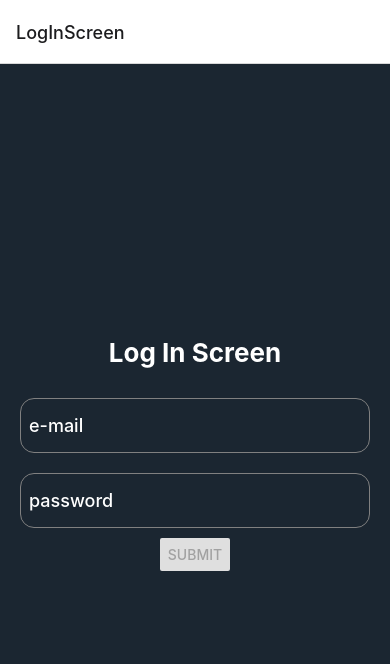
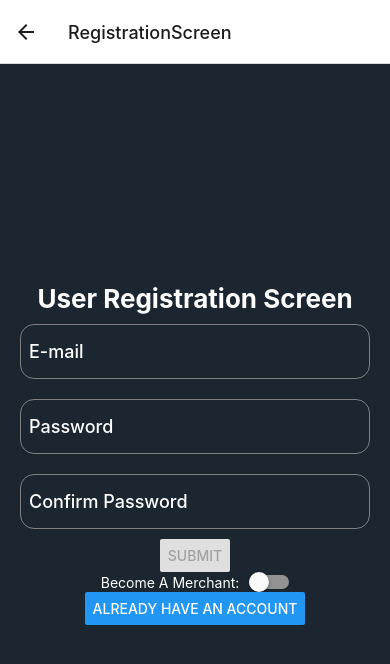
Before and after one commit to kidmpukane/mk-001, a React Native app: screen /RegistrationScreen in a window 390 px wide. Shown: the top 664 px of the page. Built offline with nearby package versions, Linux system fonts and the light colour scheme.

Commit message:
registration form pre backend integration

```diff
--- a/src/navigation/AuthenticationStack.js
+++ b/src/navigation/AuthenticationStack.js
@@ -9,7 +9,7 @@ const AuthenticationStack = () => {
   return (
     <Stack.Navigator>
       <Stack.Screen name="LogInScreen" component={LogInScreen} />
-      {/* <Stack.Screen name="RegistrationScreen" component={RegistrationScreen} /> */}
+      <Stack.Screen name="RegistrationScreen" component={RegistrationScreen} />
     </Stack.Navigator>
   );
 };
--- a/src/pages/LogInScreen.js
+++ b/src/pages/LogInScreen.js
@@ -1,5 +1,6 @@
 import React, { useContext } from "react";
 import { AuthenticationContext } from "../authProviders/AuthenticationContext";
+import { useNavigation } from "@react-navigation/native";
 import {
   SafeAreaView,
   StyleSheet,
@@ -25,6 +26,7 @@ const logInValidationSchema = Yup.object().shape({
 
 const LogInScreen = (props) => {
   const { authInfo, updateAuthInfo } = useContext(AuthenticationContext);
+  const navigation = useNavigation();
 
   return (
     <Formik
@@ -116,6 +118,10 @@ const LogInScreen = (props) => {
             title="Submit"
             disabled={!values.email || !values.password}
           />
+          <Button
+            onPress={() => navigation.navigate("RegistrationScreen")}
+            title="Don't Have An Account YET?"
+          />
         </View>
       )}
     </Formik>
--- a/src/pages/RegistrationScreen.js
+++ b/src/pages/RegistrationScreen.js
@@ -1,4 +1,5 @@
-import React from "react";
+import React, { useContext } from "react";
+import axios from "axios";
 import {
   SafeAreaView,
   StyleSheet,
@@ -7,23 +8,14 @@ import {
   TextInput,
   StatusBar,
   Button,
+  Switch,
 } from "react-native";
 import { Formik } from "formik";
 import * as Yup from "yup";
+import { useNavigation } from "@react-navigation/native";
+import { AuthenticationContext } from "../authProviders/AuthenticationContext";
 
 const signUpValidationSchema = Yup.object().shape({
-  user_name: Yup.string()
-    .min(3, "User Name must between 5 to 25 characters")
-    .max(25, "User Name must between 5 to 25 characters")
-    .required("Required"),
-  first_name: Yup.string()
-    .min(1, "First Name Must be 3 to 35 characters")
-    .max(35, "First Name Must be 3 to 35 characters")
-    .required("Required"),
-  last_name: Yup.string()
-    .min(1, "First Name Must be 3 to 35 characters")
-    .max(35, "First Name Must be 3 to 35 characters")
-    .required("Required"),
   email: Yup.string().email("Invalid email address").required("Required"),
   password: Yup.string()
     .min(8, "Password must be between 8 to 25 characters")
@@ -32,31 +24,62 @@ const signUpValidationSchema = Yup.object().shape({
     .matches(/[a-z]+/, "One lowercase character")
     .matches(/[A-Z]+/, "One uppercase character")
     .matches(/\d+/, "One number"),
-  password2: Yup.string()
+  re_password: Yup.string()
     .max(25, "Must be 25 characters or less")
     .required("Required")
     .oneOf([Yup.ref("password"), null], "Passwords must match"),
+  is_merchant: Yup.boolean().required("Required"),
 });
 
-const RegistrationScreen = (props) => (
+const RegistrationScreen = (props) => {
+  const navigation = useNavigation();
+  const { authInfo, updateAuthInfo } = useContext(AuthenticationContext);
+  return (
     <Formik
       validationSchema={signUpValidationSchema}
       initialValues={{
         email: "",
-      user_name: "",
-      first_name: "",
-      last_name: "",
         password: "",
-      password2: "",
+        re_password: "",
+        is_merchant: false,
       }}
-    onSubmit={(values) => {
-      fetch("http://4bf6-102-66-102-171.eu.ngrok.io/api/user/registration/", {
-        method: "POST",
+      onSubmit={async (values) => {
+        try {
+          // Fetch CSRF token from the dedicated endpoint
+          const csrfResponse = await axios.get(
+            "http://10.0.2.2:8000/accounts/csrf_cookie"
+          );
+
+          // Uncomment the following line when you have a working API endpoint
+          console.log("CSRF token:", csrfResponse.data.csrf_token);
+
+          // Make the login request with the CSRF token in the headers
+          const registrationResponse = await axios.post(
+            "http://10.0.2.2:8000/accounts/login",
+            values,
+            {
               headers: {
-          "Content-Type": "application/json",
+                "X-CSRFToken": csrfResponse.data.csrf_token,
               },
-        body: JSON.stringify(values),
+            }
+          );
+
+          // Update the authentication context with the new CSRF token, session ID, and user ID
+          updateAuthInfo({
+            authCookie: registrationResponse.data.csrf_token,
+            sessionToken: registrationResponse.data.sessionid,
+            userId: registrationResponse.data.user_id,
+            isMerchant: registrationResponse.data.is_merchant,
           });
+
+          // Uncomment the following line when you have a working API endpoint
+          console.log("Registration Response:", registrationResponse.data);
+
+          // Handle successful login (e.g., navigate to home screen)
+        } catch (error) {
+          console.error(error);
+          // Handle failed login (e.g., show error message)
+        }
       }}
     >
       {({
@@ -101,45 +124,6 @@ const RegistrationScreen = (props) => (
 
           <TextInput
             style={styles.input}
-          onBlur={handleBlur("user_name")}
-          value={values.user_name}
-          placeholder="User Name"
-          placeholderTextColor="white"
-          onChangeText={handleChange("user_name")}
-        />
-
-        {errors.user_name && touched.user_name && (
-          <Text style={styles.errorText}>{errors.user_name}</Text>
-        )}
-
-        <TextInput
-          style={styles.input}
-          onBlur={handleBlur("first_name")}
-          value={values.first_name}
-          placeholder="First Name"
-          placeholderTextColor="white"
-          onChangeText={handleChange("first_name")}
-        />
-
-        {errors.first_name && touched.first_name && (
-          <Text style={styles.errorText}>{errors.first_name}</Text>
-        )}
-
-        <TextInput
-          style={styles.input}
-          onBlur={handleBlur("last_name")}
-          value={values.last_name}
-          placeholder="Last Name"
-          placeholderTextColor="white"
-          onChangeText={handleChange("last_name")}
-        />
-
-        {errors.last_name && touched.last_name && (
-          <Text style={styles.errorText}>{errors.last_name}</Text>
-        )}
-
-        <TextInput
-          style={styles.input}
             onBlur={handleBlur("password")}
             value={values.password}
             placeholder="Password"
@@ -154,16 +138,16 @@ const RegistrationScreen = (props) => (
 
           <TextInput
             style={styles.input}
-          onBlur={handleBlur("password2")}
-          value={values.password2}
+            onBlur={handleBlur("re_password")}
+            value={values.re_password}
             placeholder="Confirm Password"
             secureTextEntry={true}
             placeholderTextColor="white"
-          onChangeText={handleChange("password2")}
+            onChangeText={handleChange("re_password")}
           />
 
-        {errors.password2 && touched.password2 && (
-          <Text style={styles.errorText}>{errors.password2}</Text>
+          {errors.re_password && touched.re_password && (
+            <Text style={styles.errorText}>{errors.re_password}</Text>
           )}
 
           <Button
@@ -171,10 +155,30 @@ const RegistrationScreen = (props) => (
             title="Submit"
             disabled={!isValid || values.email === ""}
           />
+
+          <View style={{ flexDirection: "row", alignItems: "center" }}>
+            <Text style={{ color: "white", marginRight: 10 }}>
+              Become A Merchant:
+            </Text>
+            <Switch
+              value={values.is_merchant}
+              onValueChange={(value) => {
+                handleChange("is_merchant")({
+                  target: { value, name: "is_merchant" },
+                });
+              }}
+            />
+          </View>
+
+          <Button
+            onPress={() => navigation.navigate("LogInScreen")}
+            title="Already Have An Account"
+          />
         </View>
       )}
     </Formik>
   );
+};
 
 export { RegistrationScreen };
 
```
Lines whose indentation alone changed are shown as unchanged.
